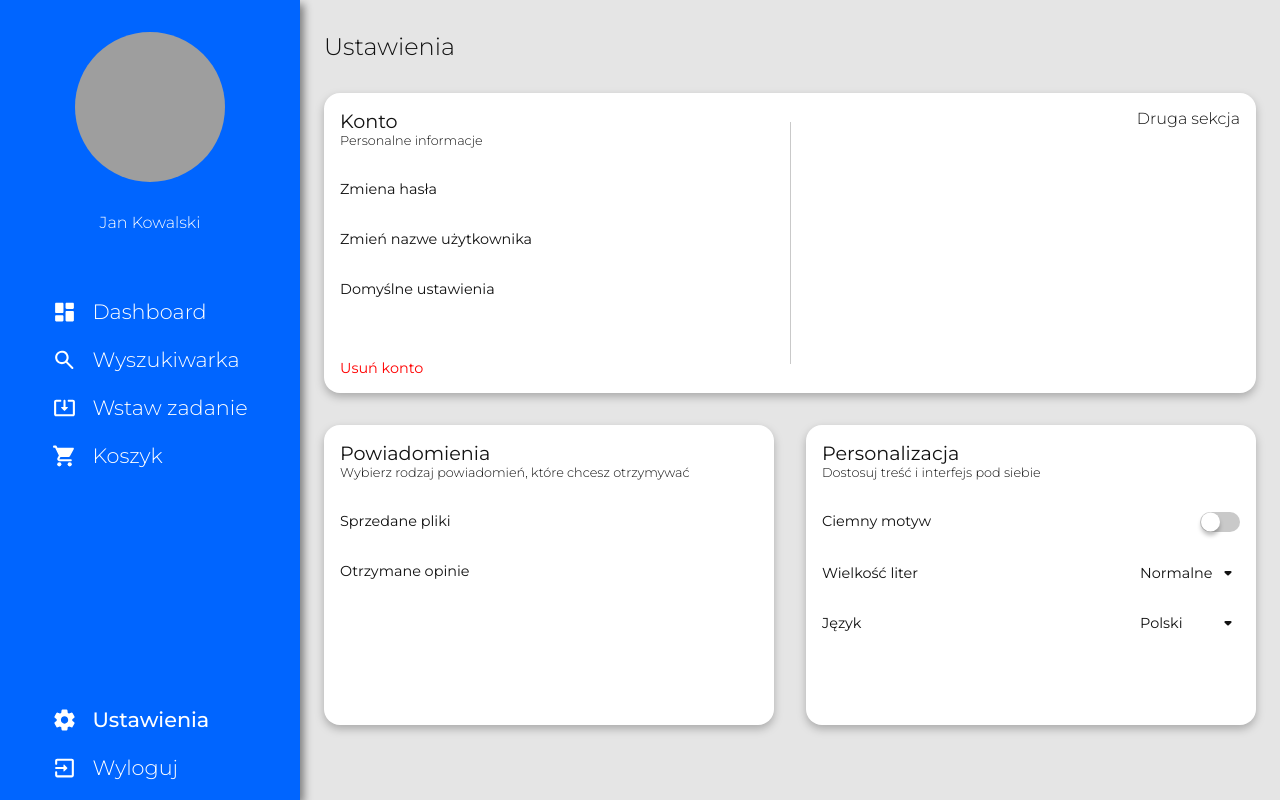
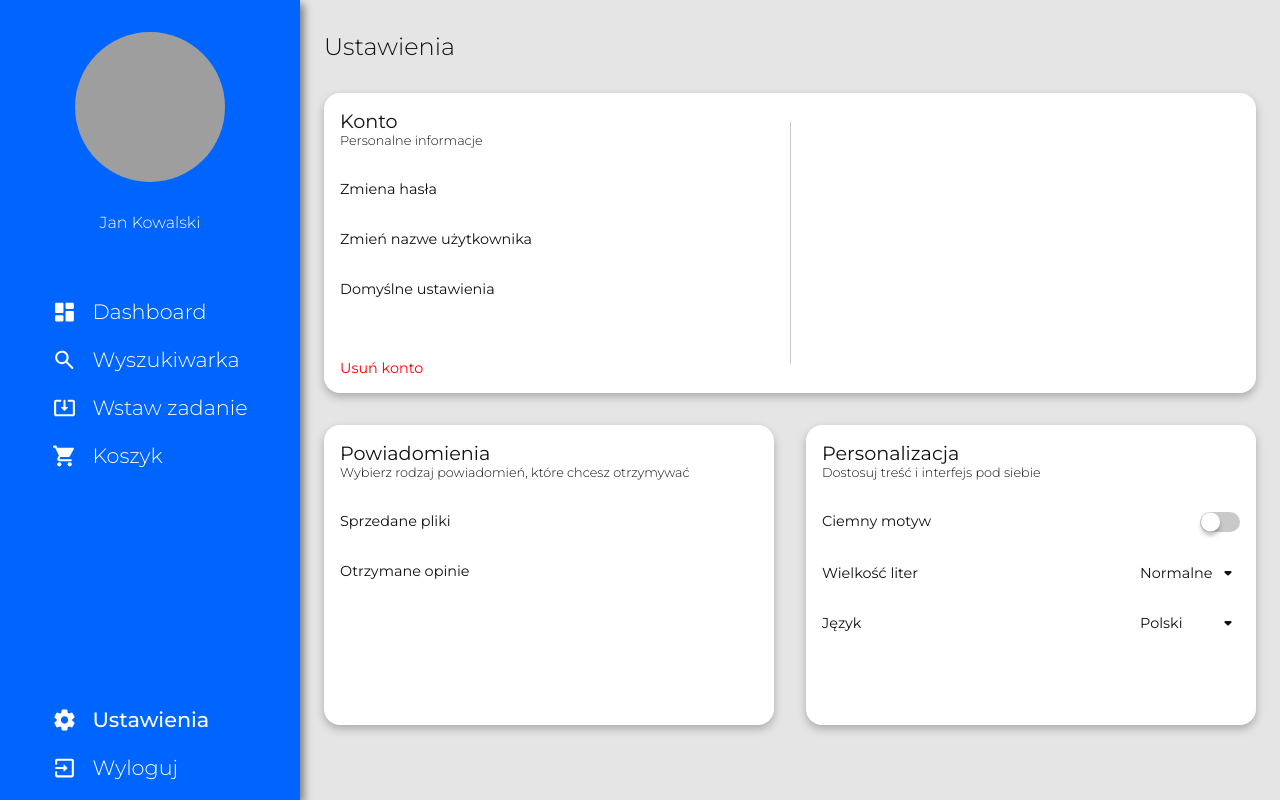
Before and after one commit to Nico2d/atem, a Next.js app: page /settings in a window 1280 px wide. Built offline with nearby package versions, Linux system fonts and the light colour scheme; grey boxes are pictures that could not be loaded.

Commit message:
feat: card sceen

```diff
--- a/components/atoms/cardField.tsx
+++ b/components/atoms/cardField.tsx
@@ -7,6 +7,7 @@ export const CardField = styled.div`
   justify-content: space-between;
   width: 100%;
   font-weight: 400;
+  cursor: pointer;
 
   > svg {
     fill: ${({ theme }) => theme.colors.fontColor};
--- a/components/atoms/select.tsx
+++ b/components/atoms/select.tsx
@@ -40,9 +40,10 @@ export const Select: React.FC<SelectTypes> = ({
         </SelectedValue>
 
         <Options isHidden={isHidden}>
-          {optionList.map((item) => {
+          {optionList.map((item, index) => {
             return (
               <li
+                key={index}
                 value={item.value}
                 onClick={() => {
                   selectOption(item);
--- a/pages/settings.tsx
+++ b/pages/settings.tsx
@@ -39,7 +39,7 @@ const Settings = () => {
     { name: "Otrzymane opinie", form: <NotificationForm /> },
   ];
 
-  if (isClose) {
+  if (isClose && !isDesktop) {
     return (
       <TemplateMobileSettings
         title={isClose.name}
@@ -55,7 +55,7 @@ const Settings = () => {
       <PageHeading title="Ustawienia" />
       <CardContainer height="300px" width={!isDesktop ? "450px" : "932px"}>
         <AccoutSection>
-          <div>
+          <div style={{ flex: "50%" }}>
             <CardHeading>Konto</CardHeading>
             <CardDesc>Personalne informacje</CardDesc>
 
@@ -74,7 +74,7 @@ const Settings = () => {
             </DeleteAccount>
           </div>
 
-          {isDesktop && <div>Druga sekcja</div>}
+          {isDesktop && <StyledScene>{isClose && isClose.form}</StyledScene>}
         </AccoutSection>
       </CardContainer>
       <CardWrapper>
@@ -127,6 +127,15 @@ const Settings = () => {
 
 export default Settings;
 
+const StyledScene = styled.div`
+  /* background: rgba(255, 0, 0, 0.6); */
+  flex: 50%;
+
+  div {
+    margin-bottom: 1rem;
+  }
+`;
+
 const CardHeading = styled.h3`
   font-size: ${({ theme }) => theme.fonts.fontSize * 1.2}rem;
   font-weight: 400;
```
